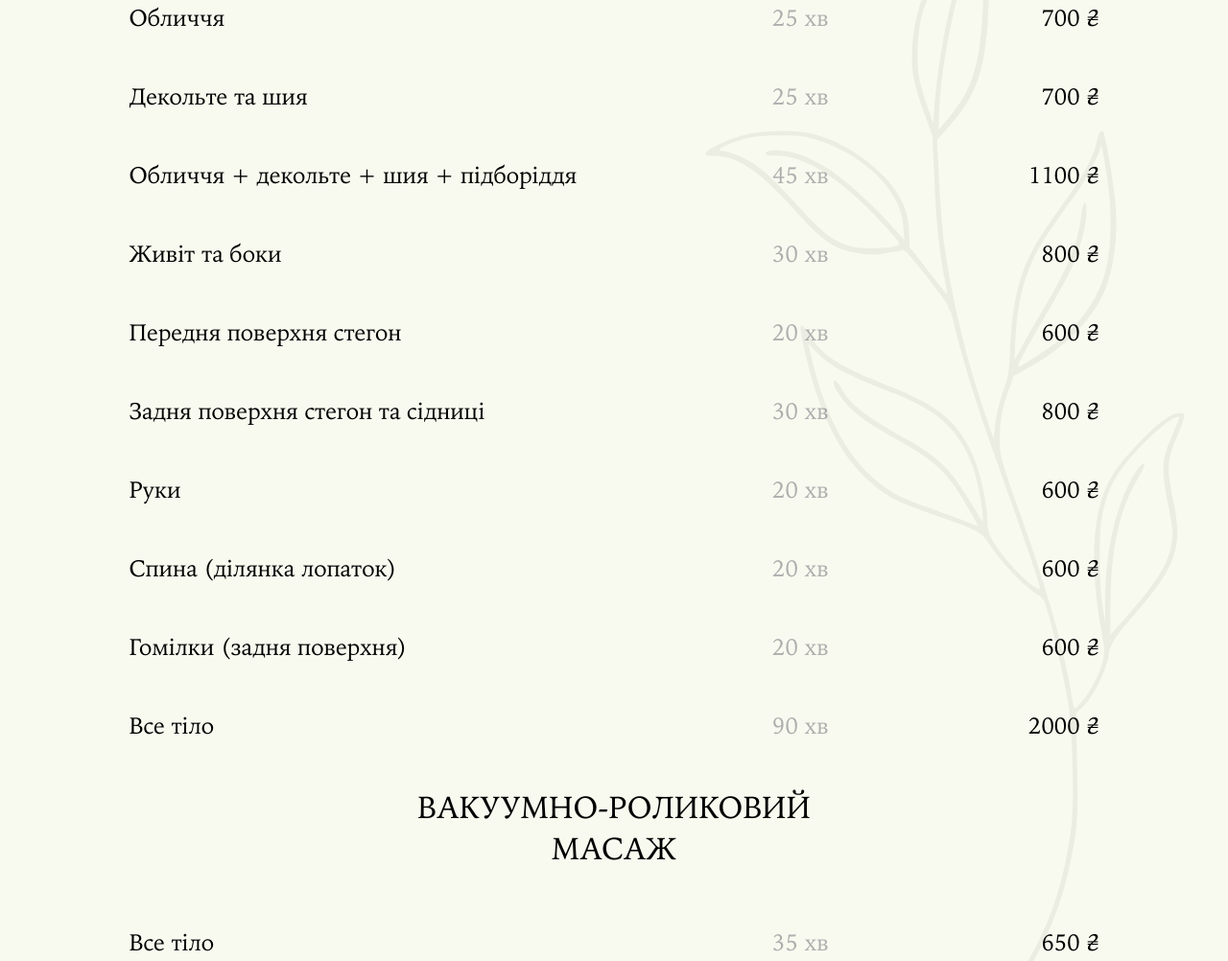
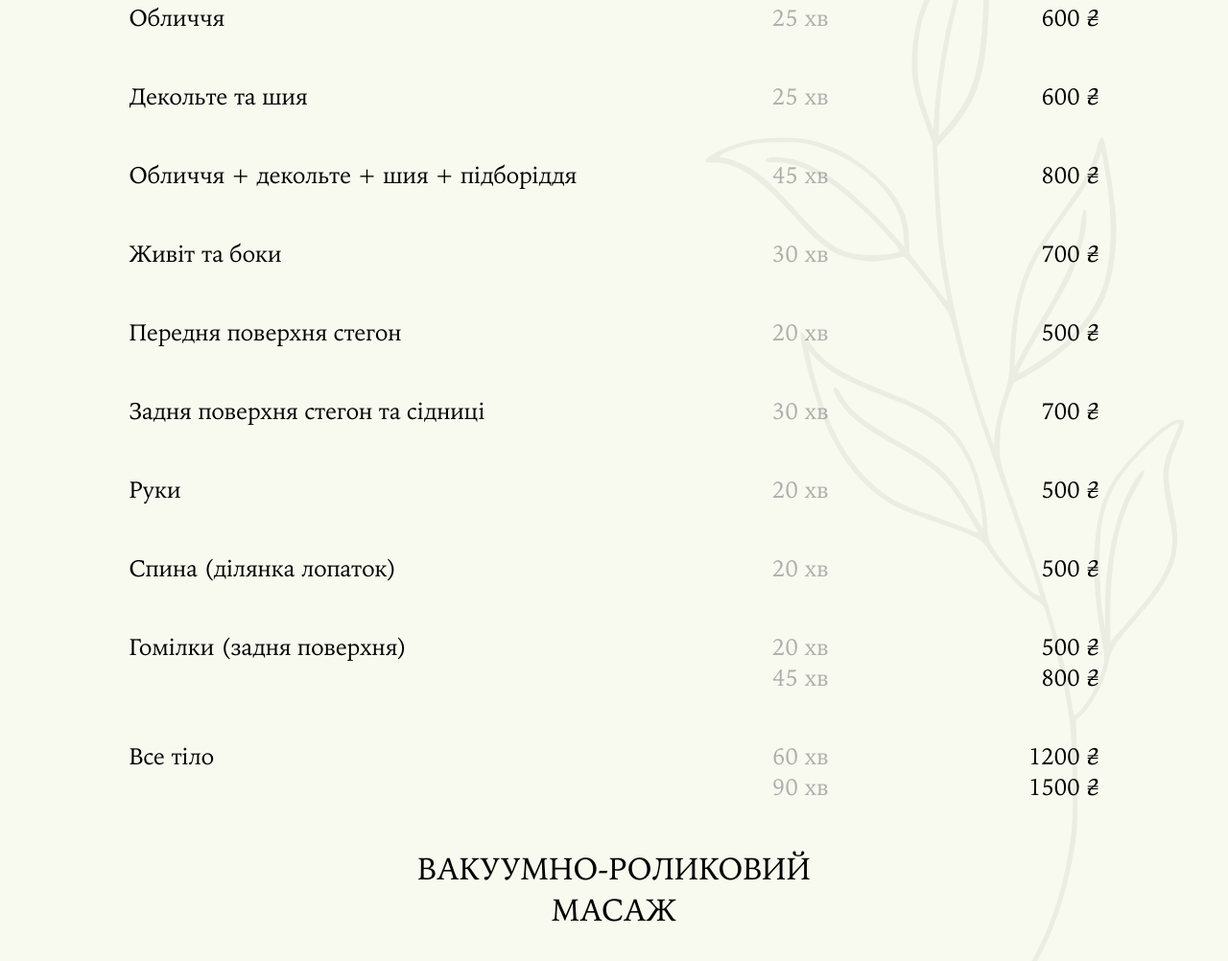
Before and after one commit to Drobashik/marle-studio, a website built with Vite: page src/index.html in a window 1280 px wide. Shown: the part 2073-3075 px from the top of the page at 96% size. Built offline with nearby package versions, Linux system fonts and the light colour scheme.

Commit message:
changed price

```diff
--- a/src/index.html
+++ b/src/index.html
@@ -198,7 +198,7 @@
           <span>25 хв</span>
         </div>
         <div class="price__column">
-          <span>700 ₴</span>
+          <span>600 ₴</span>
         </div>
       </div>
       <div class="price__row">
@@ -209,7 +209,7 @@
           <span>25 хв</span>
         </div>
         <div class="price__column">
-          <span>700 ₴</span>
+          <span>600 ₴</span>
         </div>
       </div>
       <div class="price__row">
@@ -220,7 +220,7 @@
           <span>45 хв</span>
         </div>
         <div class="price__column">
-          <span>1100 ₴</span>
+          <span>800 ₴</span>
         </div>
       </div>
       <div class="price__row">
@@ -231,7 +231,7 @@
           <span>30 хв</span>
         </div>
         <div class="price__column">
-          <span>800 ₴</span>
+          <span>700 ₴</span>
         </div>
       </div>
       <div class="price__row">
@@ -242,7 +242,7 @@
           <span>20 хв</span>
         </div>
         <div class="price__column">
-          <span>600 ₴</span>
+          <span>500 ₴</span>
         </div>
       </div>
       <div class="price__row">
@@ -253,7 +253,7 @@
           <span>30 хв</span>
         </div>
         <div class="price__column">
-          <span>800 ₴</span>
+          <span>700 ₴</span>
         </div>
       </div>
       <div class="price__row">
@@ -264,7 +264,7 @@
           <span>20 хв</span>
         </div>
         <div class="price__column">
-          <span>600 ₴</span>
+          <span>500 ₴</span>
         </div>
       </div>
       <div class="price__row">
@@ -275,7 +275,7 @@
           <span>20 хв</span>
         </div>
         <div class="price__column">
-          <span>600 ₴</span>
+          <span>500 ₴</span>
         </div>
       </div>
       <div class="price__row">
@@ -284,9 +284,11 @@
         </div>
         <div class="price__column">
           <span>20 хв</span>
+          <span>45 хв</span>
         </div>
         <div class="price__column">
-          <span>600 ₴</span>
+          <span>500 ₴</span>
+          <span>800 ₴</span>
         </div>
       </div>
       <div class="price__row">
@@ -294,10 +296,12 @@
           <span>Все тіло</span>
         </div>
         <div class="price__column">
+          <span>60 хв</span>
           <span>90 хв</span>
         </div>
         <div class="price__column">
-          <span>2000 ₴</span>
+          <span>1200 ₴</span>
+          <span>1500 ₴</span>
         </div>
       </div>
     </div>
```
